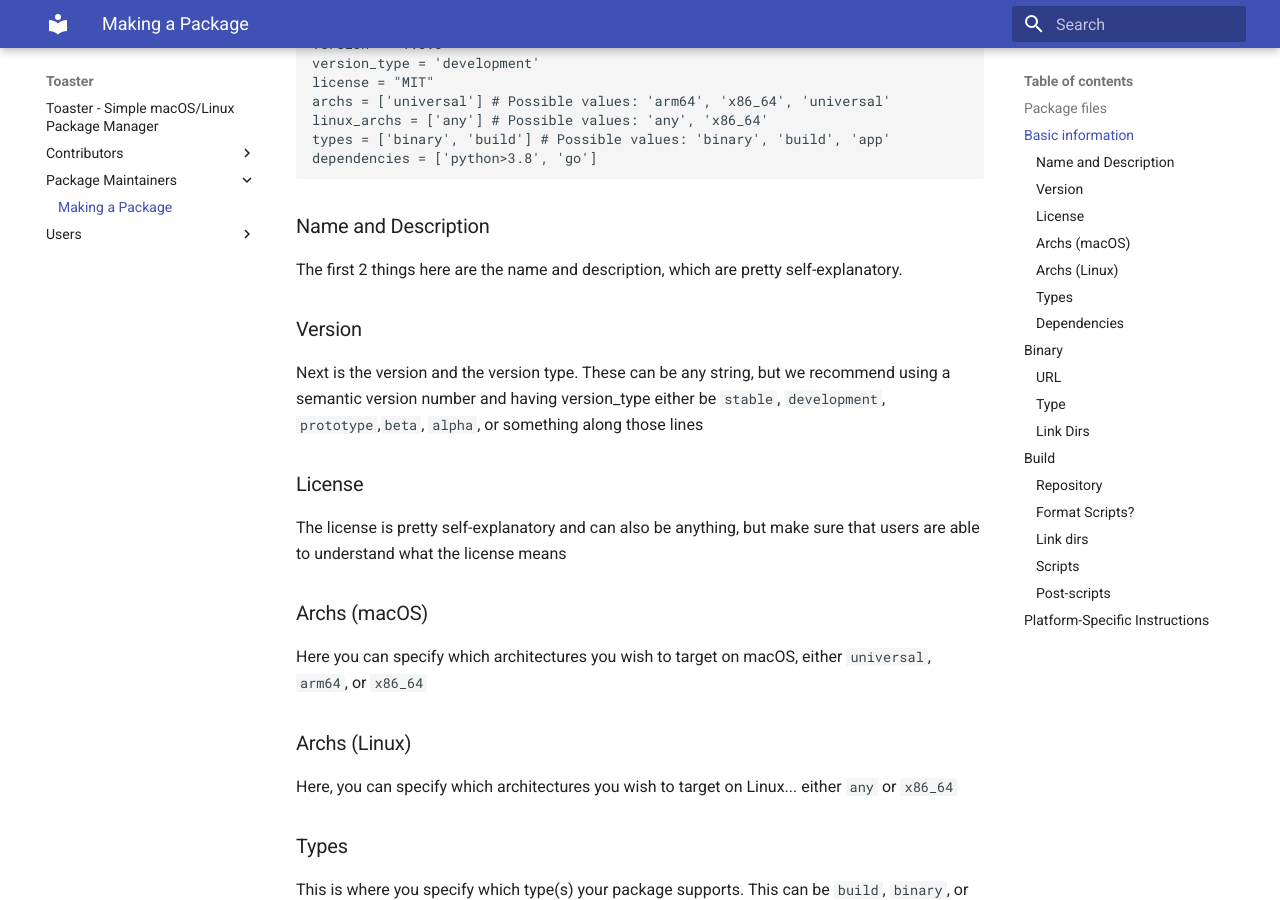
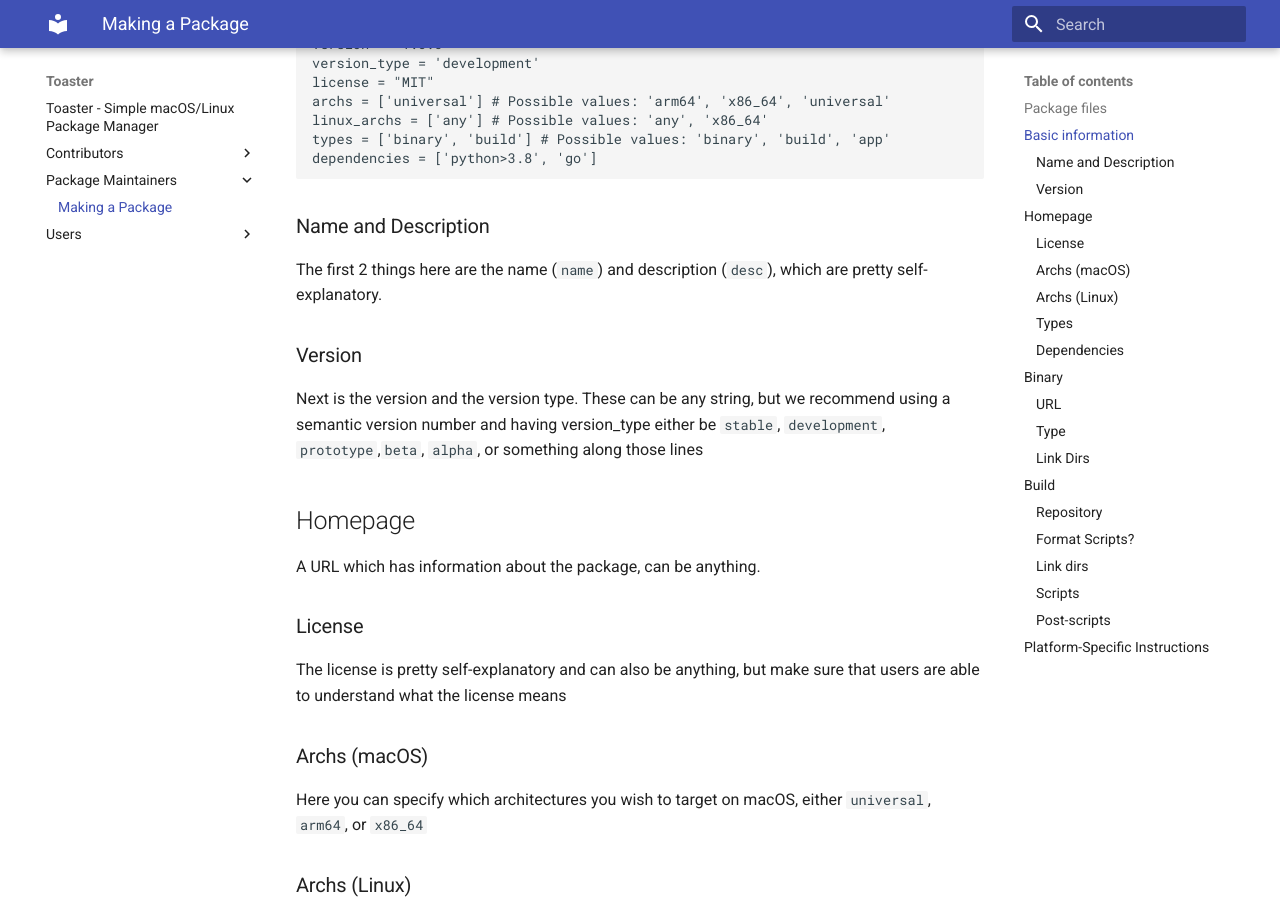
Before and after one commit to lovebagels/toaster, an MkDocs documentation site: the page built from docs/Package Maintainers/makingapackage.md, in a window 1280 px wide and 900 px high, scrolled down 795 px. Built offline with MkDocs 1.6.1 and Material for MkDocs 9.7.7, drawn with Linux system fonts in a browser that asks for light colours.

Commit message:
Document homepage

```diff
--- a/docs/Package Maintainers/makingapackage.md
+++ b/docs/Package Maintainers/makingapackage.md
@@ -39,11 +39,15 @@
 
 ### Name and Description
 
-The first 2 things here are the name and description, which are pretty self-explanatory.
+The first 2 things here are the name (`name`) and description (`desc`), which are pretty self-explanatory.
 
 ### Version
 
 Next is the version and the version type. These can be any string, but we recommend using a semantic version number and having version_type either be `stable`, `development`, `prototype`,`beta`, `alpha`, or something along those lines
+
+## Homepage
+
+A URL which has information about the package, can be anything.
 
 ### License
 
```
